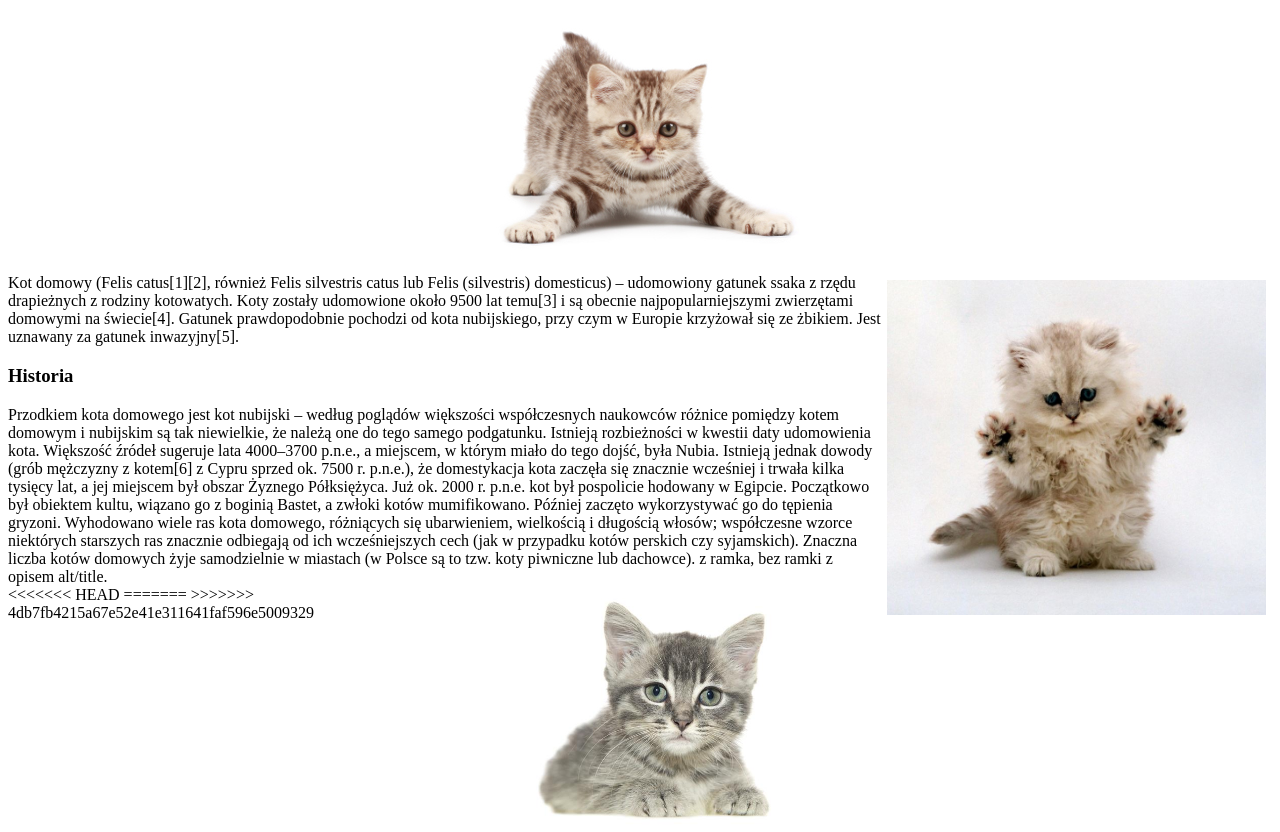
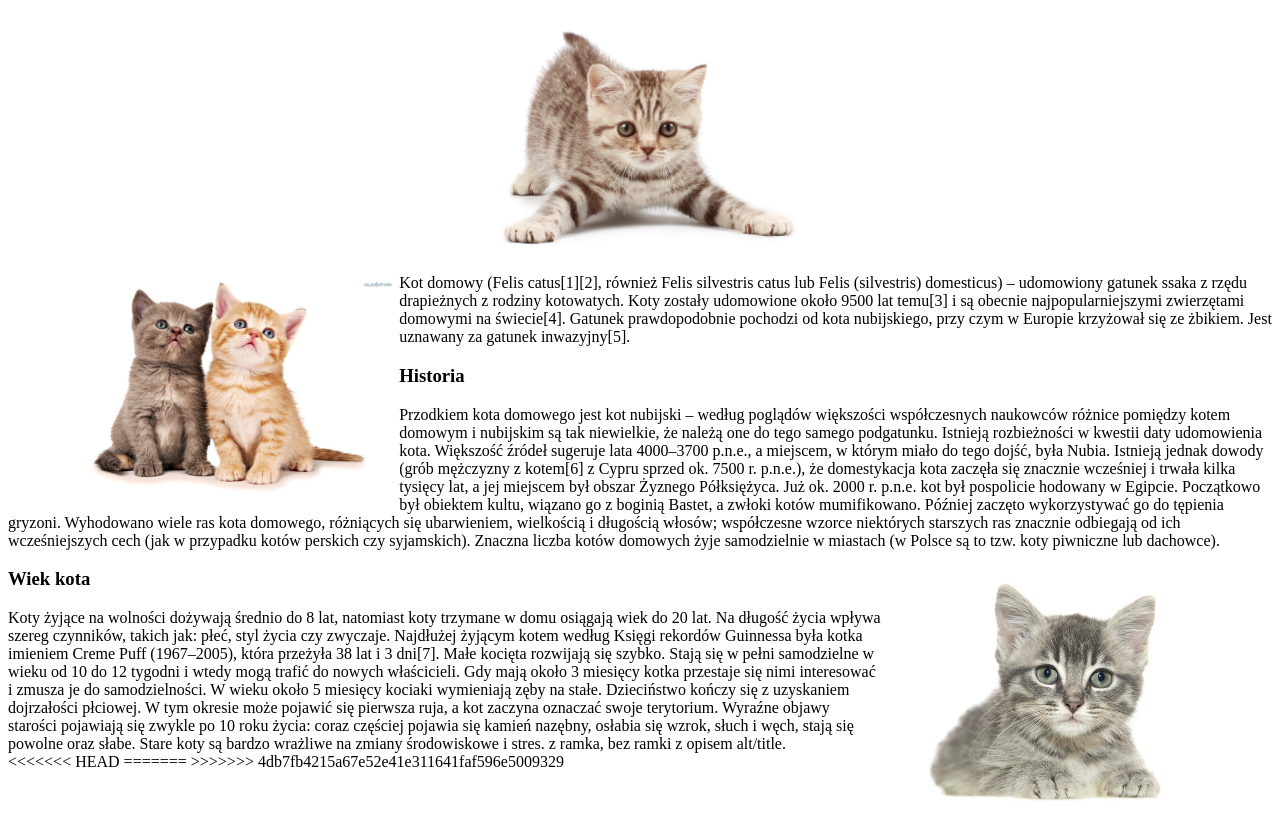
Before and after one commit to fgruczka/Srodowisko, a plain HTML site: page grupa2.html in a window 1280 px wide. Shown: the part 1248-2080 px from the top of the page. Drawn offline with Linux system fonts and the light colour scheme; files whose address does not match are found by name.

Commit message:
zmiany nr3 -skondratowicz

```diff
--- a/grupa2.html
+++ b/grupa2.html
@@ -140,15 +140,23 @@
 		<!-- * * * * * * * * * * * * * * * * * * * * * * * * * -->
 		<section id="obrazki">
 			<h1>Obrazki</h1>
-		<center><img src="/home/studinf/skondratowicz/Dokumenty/SP/Srodowisko/58579261.jpg" alt="spiacy_kot" /></center>
-			<img src="/home/studinf/skondratowicz/Dokumenty/SP/Srodowisko/kot.jpg" width="30%" height="30%" style="float:right; margin:6px" />
+		<center><img src="58579261.jpg" alt="spiacy_kot" /></center>
+			<img src="kotki.jpeg" width="30%" height="30%" style="float:left; margin:6px" />
 			Kot domowy (Felis catus[1][2], również Felis silvestris catus lub Felis (silvestris) domesticus) – udomowiony gatunek ssaka z rzędu drapieżnych z rodziny kotowatych. Koty zostały udomowione około 9500 lat temu[3] i są obecnie najpopularniejszymi zwierzętami domowymi na świecie[4]. Gatunek prawdopodobnie pochodzi od kota nubijskiego, przy czym w Europie krzyżował się ze żbikiem. Jest uznawany za gatunek inwazyjny[5].
 <h1>Historia</h1>
 Przodkiem kota domowego jest kot nubijski – według poglądów większości współczesnych naukowców różnice pomiędzy kotem domowym i nubijskim są tak niewielkie, że należą one do tego samego podgatunku. Istnieją rozbieżności w kwestii daty udomowienia kota. Większość źródeł sugeruje lata 4000–3700 p.n.e., a miejscem, w którym miało do tego dojść, była Nubia. Istnieją jednak dowody (grób mężczyzny z kotem[6] z Cypru sprzed ok. 7500 r. p.n.e.), że domestykacja kota zaczęła się znacznie wcześniej i trwała kilka tysięcy lat, a jej miejscem był obszar Żyznego Półksiężyca. Już ok. 2000 r. p.n.e. kot był pospolicie hodowany w Egipcie. Początkowo był obiektem kultu, wiązano go z boginią Bastet, a zwłoki kotów mumifikowano. Później zaczęto wykorzystywać go do tępienia gryzoni.
 
 Wyhodowano wiele ras kota domowego, różniących się ubarwieniem, wielkością i długością włosów; współczesne wzorce niektórych starszych ras znacznie odbiegają od ich wcześniejszych cech (jak w przypadku kotów perskich czy syjamskich). Znaczna liczba kotów domowych żyje samodzielnie w miastach (w Polsce są to tzw. koty piwniczne lub dachowce).
 
-<img src="/home/studinf/skondratowicz/Dokumenty/SP/Srodowisko/kot_sadysta.jpg" width="30%" height="30%" style="float:right; margin:6px" />
+<img src="kot_sadysta.jpg" width="30%" height="30%" style="float:right; margin:6px" />
+<h1>Wiek kota</h1>
+Koty żyjące na wolności dożywają średnio do 8 lat, natomiast koty trzymane w domu osiągają wiek do 20 lat. Na długość życia wpływa szereg czynników, takich jak: płeć, styl życia czy zwyczaje. Najdłużej żyjącym kotem według Księgi rekordów Guinnessa była kotka imieniem Creme Puff (1967–2005), która przeżyła 38 lat i 3 dni[7].
+
+Małe kocięta rozwijają się szybko. Stają się w pełni samodzielne w wieku od 10 do 12 tygodni i wtedy mogą trafić do nowych właścicieli. Gdy mają około 3 miesięcy kotka przestaje się nimi interesować i zmusza je do samodzielności. W wieku około 5 miesięcy kociaki wymieniają zęby na stałe. Dzieciństwo kończy się z uzyskaniem dojrzałości płciowej. W tym okresie może pojawić się pierwsza ruja, a kot zaczyna oznaczać swoje terytorium.
+
+Wyraźne objawy starości pojawiają się zwykle po 10 roku życia: coraz częściej pojawia się kamień nazębny, osłabia się wzrok, słuch i węch, stają się powolne oraz słabe. Stare koty są bardzo wrażliwe na zmiany środowiskowe i stres.
+
+
 
 			 z ramka, bez ramki
 			z opisem alt/title.
```
